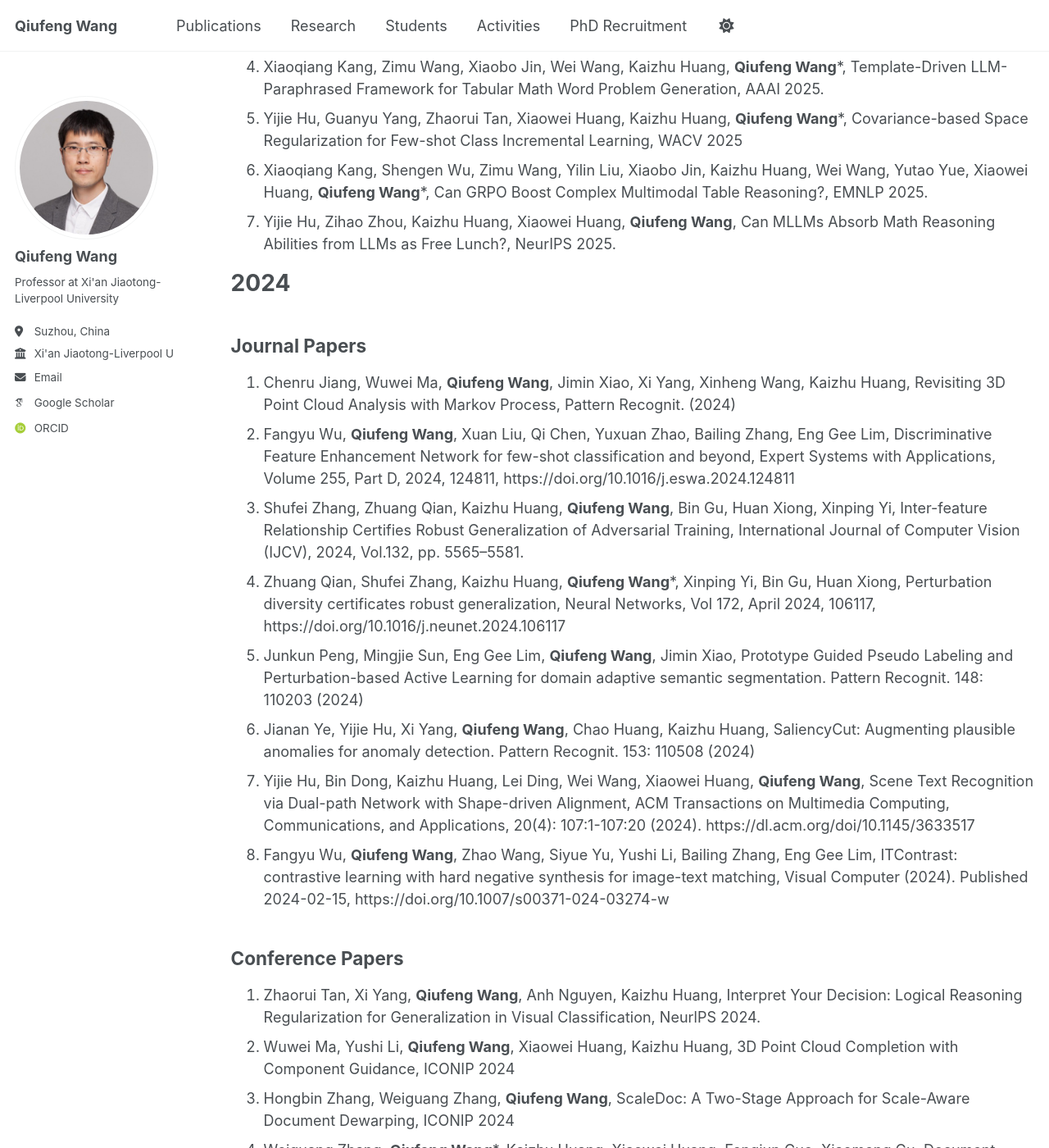
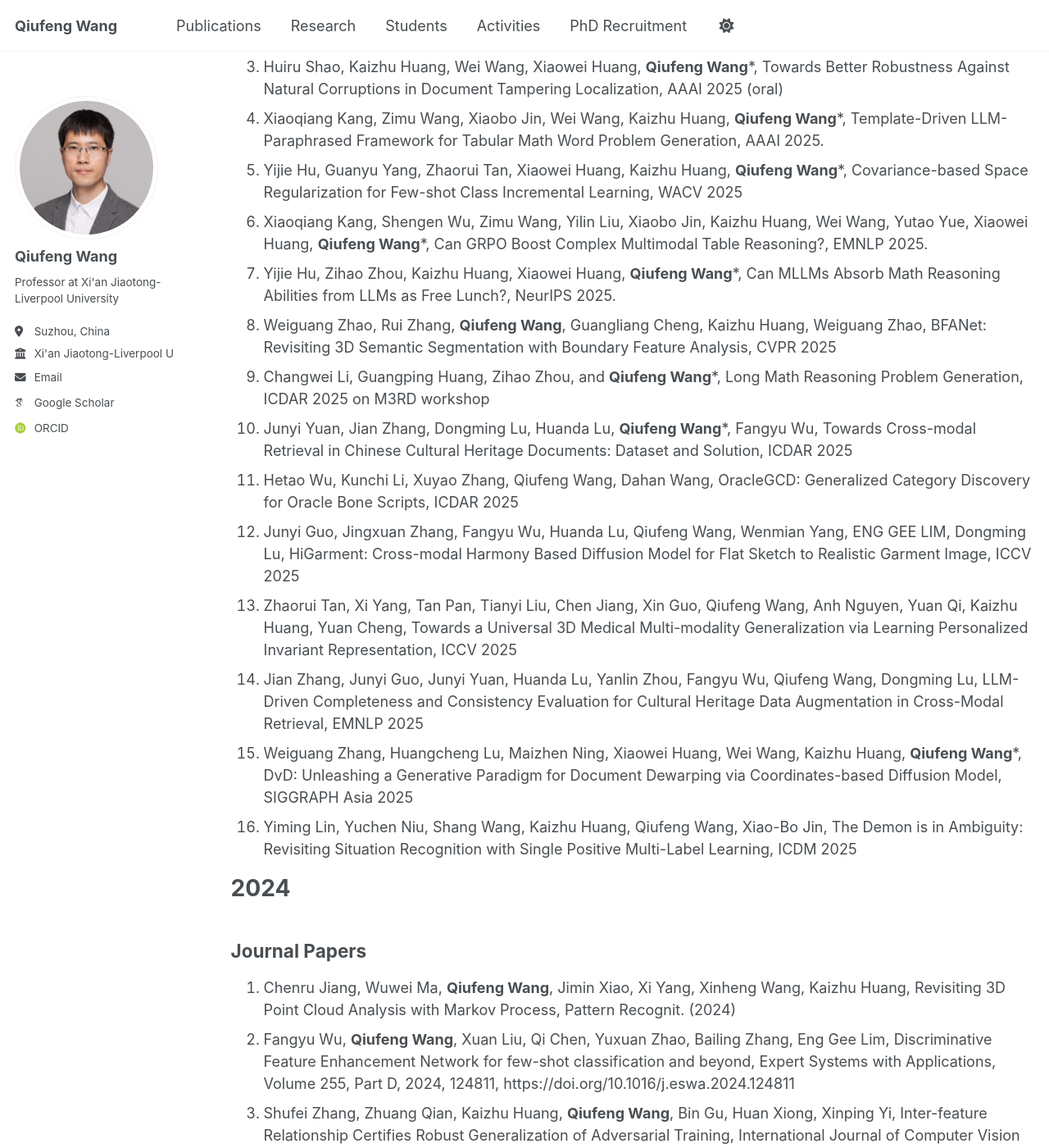
Before and after one commit to WQF510/WQF510.github.io, a Jekyll site: the page built from _pages/publications.md, in a window 1280 px wide and 1400 px high, scrolled down 1597 px. Shown: the whole window at 82% size. Built offline with Jekyll 4.4.1, drawn with Linux system fonts in a browser that asks for light colours; some web fonts are replaced; some of the changed text lies outside the part shown.

Commit message:
Update publications for 2025
Added new journal and conference papers for 2025, including multiple entries featuring Qiufeng Wang as an author.

```diff
--- a/_pages/publications.md
+++ b/_pages/publications.md
@@ -16,10 +16,11 @@ See full publications at my [Google Scholar](https://scholar.google.com/citation
 
 # 2025
 ## Journal Papers
-1.	Jing Li, Xueke Chi, Kaizhu Huang, Da-Han Wang, **Qiufeng Wang***, Chenglin Liu, Yongge Liu, A comprehensive survey of oracle character recognition: challenges, datasets, methodology, and beyond, Pattern Recognition 2025
-2.	Jiajian Zhang, Fangyu Wu, Hai Jiang, **Qiufeng Wang**, Genlang Chen, Guangliang Cheng, Eng Gee Lim, Keqin Li, AlignMalloc: Warp-Aware Memory Rearrangement Aligned with UVM Prefetching for Large-Scale GPU Dynamic Allocations, IEEE Transactions on Parallel and Distributed Systems, 2025
-3.	Hui Xu, **Qiufeng Wang**, Zhenghao Li, Yu Shi,Xiang-Dong Zhou. TextTriangle: an end-to-end textspotter with piecewise linear alignment. IJDAR (2025)
-4.	Xiaojiang He, Yanjie Fang, Nan Xiang, Zuhe Li, **Qiufeng Wang**, Chenguang Yang, Hao Wang, Yushan Pan, Text-Guided Multi-Level Interaction and Multi-Scale Spatial-Memory Fusion for Multimodal Sentiment Analysis, Neurocomputing, Volume 626, 2025, 129532.
+1.	Yijie Hu, Kaizhu Huang, Wei Wang, Xiaowei Huang, **Qiufeng Wang***, You Look from Old Classes: Towards Accurate Few Shot Class-Incremental Learning, Pattern Recognition 2025
+2.	Jing Li, Xueke Chi, Kaizhu Huang, Da-Han Wang, **Qiufeng Wang***, Chenglin Liu, Yongge Liu, A comprehensive survey of oracle character recognition: challenges, datasets, methodology, and beyond, Pattern Recognition 2025
+3.	Jiajian Zhang, Fangyu Wu, Hai Jiang, **Qiufeng Wang**, Genlang Chen, Guangliang Cheng, Eng Gee Lim, Keqin Li, AlignMalloc: Warp-Aware Memory Rearrangement Aligned with UVM Prefetching for Large-Scale GPU Dynamic Allocations, IEEE Transactions on Parallel and Distributed Systems, 2025
+4.	Hui Xu, **Qiufeng Wang**, Zhenghao Li, Yu Shi,Xiang-Dong Zhou. TextTriangle: an end-to-end textspotter with piecewise linear alignment. IJDAR (2025)
+5.	Xiaojiang He, Yanjie Fang, Nan Xiang, Zuhe Li, **Qiufeng Wang**, Chenguang Yang, Hao Wang, Yushan Pan, Text-Guided Multi-Level Interaction and Multi-Scale Spatial-Memory Fusion for Multimodal Sentiment Analysis, Neurocomputing, Volume 626, 2025, 129532.
 
 ## Conference Papers
 1. Zihao Zhou, Shudong Liu, Maizhen Ning, Wei Liu, Jindong Wang, Derek F. Wong, Xiaowei Huang, **Qiufeng Wang***, Kaizhu Huang, Is Your Model Really A Good Math Reasoner? Evaluating Mathematical Reasoning with Checklist, ICLR 2025.
@@ -28,8 +29,16 @@ See full publications at my [Google Scholar](https://scholar.google.com/citation
 4.	Xiaoqiang Kang, Zimu Wang, Xiaobo Jin, Wei Wang, Kaizhu Huang, **Qiufeng Wang***, Template-Driven LLM-Paraphrased Framework for Tabular Math Word Problem Generation, AAAI 2025.
 5.	Yijie Hu, Guanyu Yang, Zhaorui Tan, Xiaowei Huang, Kaizhu Huang, **Qiufeng Wang***, Covariance-based Space Regularization for Few-shot Class Incremental Learning, WACV 2025
 6.  Xiaoqiang Kang, Shengen Wu, Zimu Wang, Yilin Liu, Xiaobo Jin, Kaizhu Huang, Wei Wang, Yutao Yue, Xiaowei Huang, **Qiufeng Wang***, Can GRPO Boost Complex Multimodal Table Reasoning?, EMNLP 2025.
-7.  Yijie Hu, Zihao Zhou, Kaizhu Huang, Xiaowei Huang, **Qiufeng Wang**, Can MLLMs Absorb Math Reasoning Abilities from LLMs as Free Lunch?, NeurIPS 2025.
-
+7.  Yijie Hu, Zihao Zhou, Kaizhu Huang, Xiaowei Huang, **Qiufeng Wang***, Can MLLMs Absorb Math Reasoning Abilities from LLMs as Free Lunch?, NeurIPS 2025.
+8.  Weiguang Zhao, Rui Zhang, **Qiufeng Wang**, Guangliang Cheng, Kaizhu Huang, Weiguang Zhao, BFANet: Revisiting 3D Semantic Segmentation with Boundary Feature Analysis, CVPR 2025
+9.  Changwei Li, Guangping Huang, Zihao Zhou, and **Qiufeng Wang***, Long Math Reasoning Problem Generation, ICDAR 2025 on M3RD workshop
+10. Junyi Yuan, Jian Zhang, Dongming Lu, Huanda Lu, **Qiufeng Wang***, Fangyu Wu, Towards Cross-modal Retrieval in Chinese Cultural Heritage Documents: Dataset and Solution, ICDAR 2025
+11. Hetao Wu, Kunchi Li, Xuyao Zhang, Qiufeng Wang, Dahan Wang, OracleGCD: Generalized Category Discovery for Oracle Bone Scripts, ICDAR 2025
+12. Junyi Guo, Jingxuan Zhang, Fangyu Wu, Huanda Lu, Qiufeng Wang, Wenmian Yang, ENG GEE LIM, Dongming Lu, HiGarment: Cross-modal Harmony Based Diffusion Model for Flat Sketch to Realistic Garment Image, ICCV 2025
+13. Zhaorui Tan, Xi Yang, Tan Pan, Tianyi Liu, Chen Jiang, Xin Guo, Qiufeng Wang, Anh Nguyen, Yuan Qi, Kaizhu Huang, Yuan Cheng, Towards a Universal 3D Medical Multi-modality Generalization via Learning Personalized Invariant Representation, ICCV 2025
+14. Jian Zhang, Junyi Guo, Junyi Yuan, Huanda Lu, Yanlin Zhou, Fangyu Wu, Qiufeng Wang, Dongming Lu, LLM-Driven Completeness and Consistency Evaluation for Cultural Heritage Data Augmentation in Cross-Modal Retrieval, EMNLP 2025
+15. Weiguang Zhang, Huangcheng Lu, Maizhen Ning, Xiaowei Huang, Wei Wang, Kaizhu Huang, **Qiufeng Wang***, DvD: Unleashing a Generative Paradigm for Document Dewarping via Coordinates-based Diffusion Model, SIGGRAPH Asia 2025
+16. Yiming Lin, Yuchen Niu, Shang Wang, Kaizhu Huang, Qiufeng Wang, Xiao-Bo Jin, The Demon is in Ambiguity: Revisiting Situation Recognition with Single Positive Multi-Label Learning, ICDM 2025
 
 
 # 2024
```
